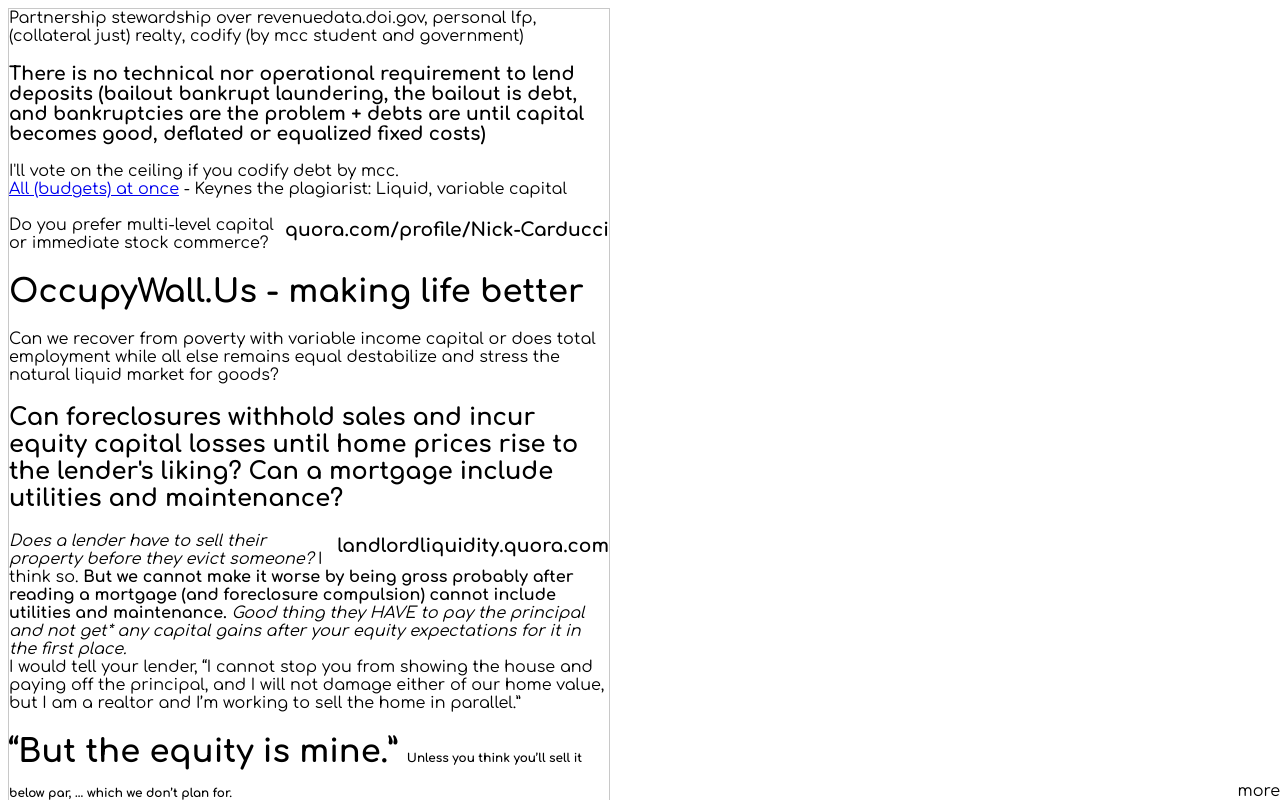
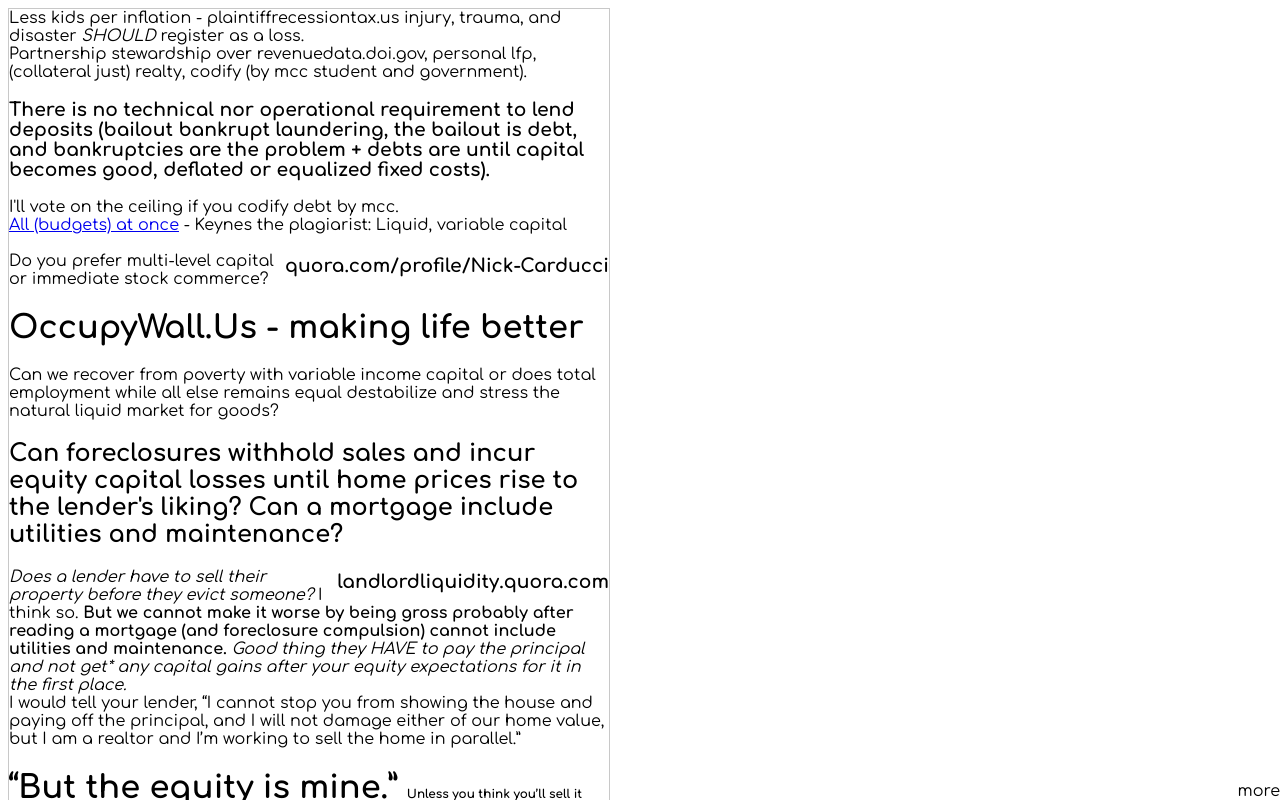
Before and after one commit to NickCarducci/multilevelcapital, a React (Create React App) app: page / in a window 1280 px wide. Shown: the top 800 px of the page. Built offline with nearby package versions, Linux system fonts and the light colour scheme.

Commit message:
Update Basic.js

```diff
--- a/src/Basic.js
+++ b/src/Basic.js
@@ -151,13 +151,18 @@ export default class Basic extends React.Component {
         >
           more
         </div>
+        Less kids per inflation - plaintiffrecessiontax.us{space}injury, trauma,
+        and disaster{space}
+        <i>SHOULD</i>
+        {space}register as a loss.
+        <br />
         Partnership stewardship over revenuedata.doi.gov, personal lfp,
-        (collateral just) realty, codify (by mcc student and government)
+        (collateral just) realty, codify (by mcc student and government).
         <h3>
           There is no technical nor operational requirement to lend deposits
           (bailout bankrupt laundering, the bailout is debt, and bankruptcies
           are the problem + debts are until capital becomes good, deflated or
-          equalized fixed costs)
+          equalized fixed costs).
         </h3>
         I'll vote on the ceiling if you codify debt by mcc.
         <br />
```
